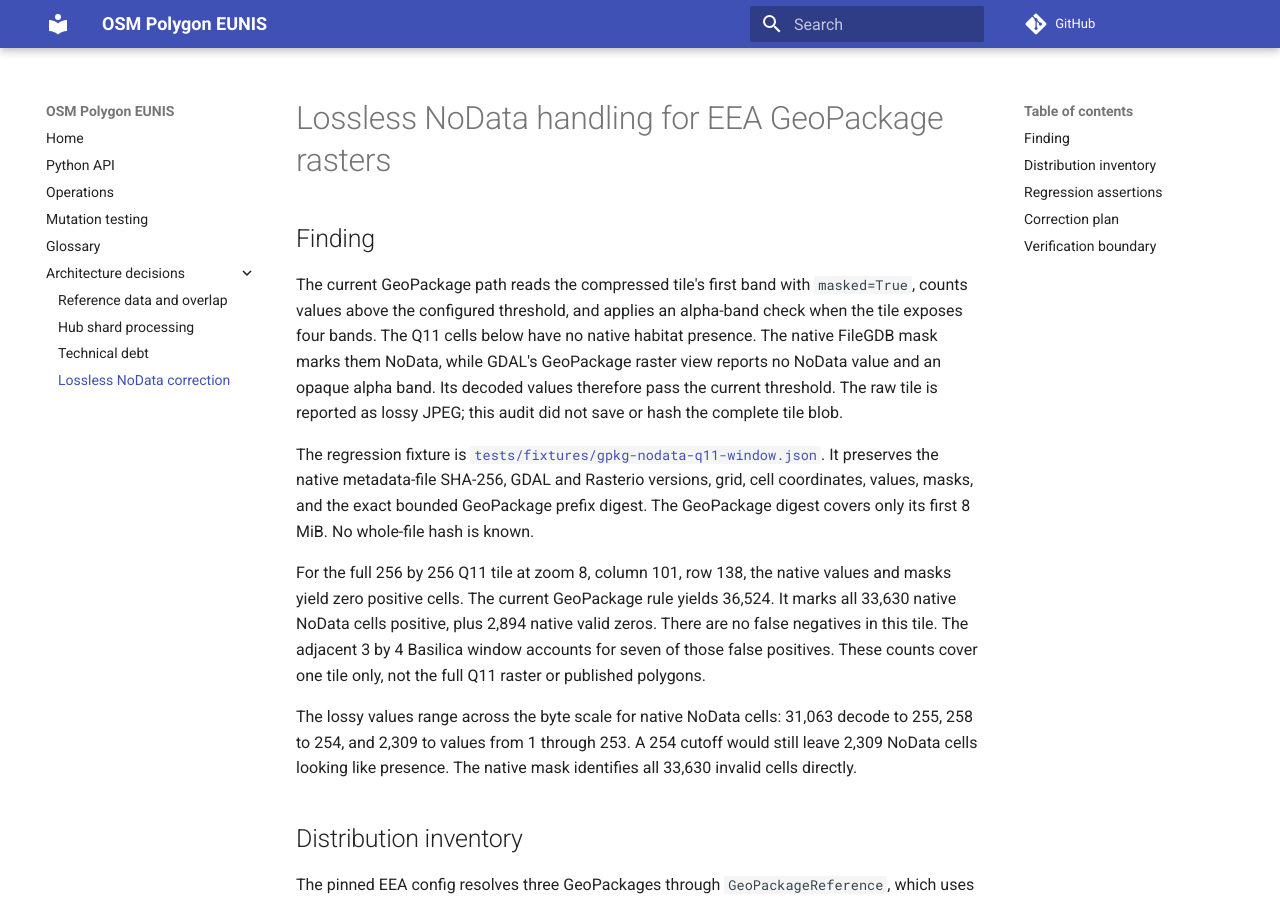
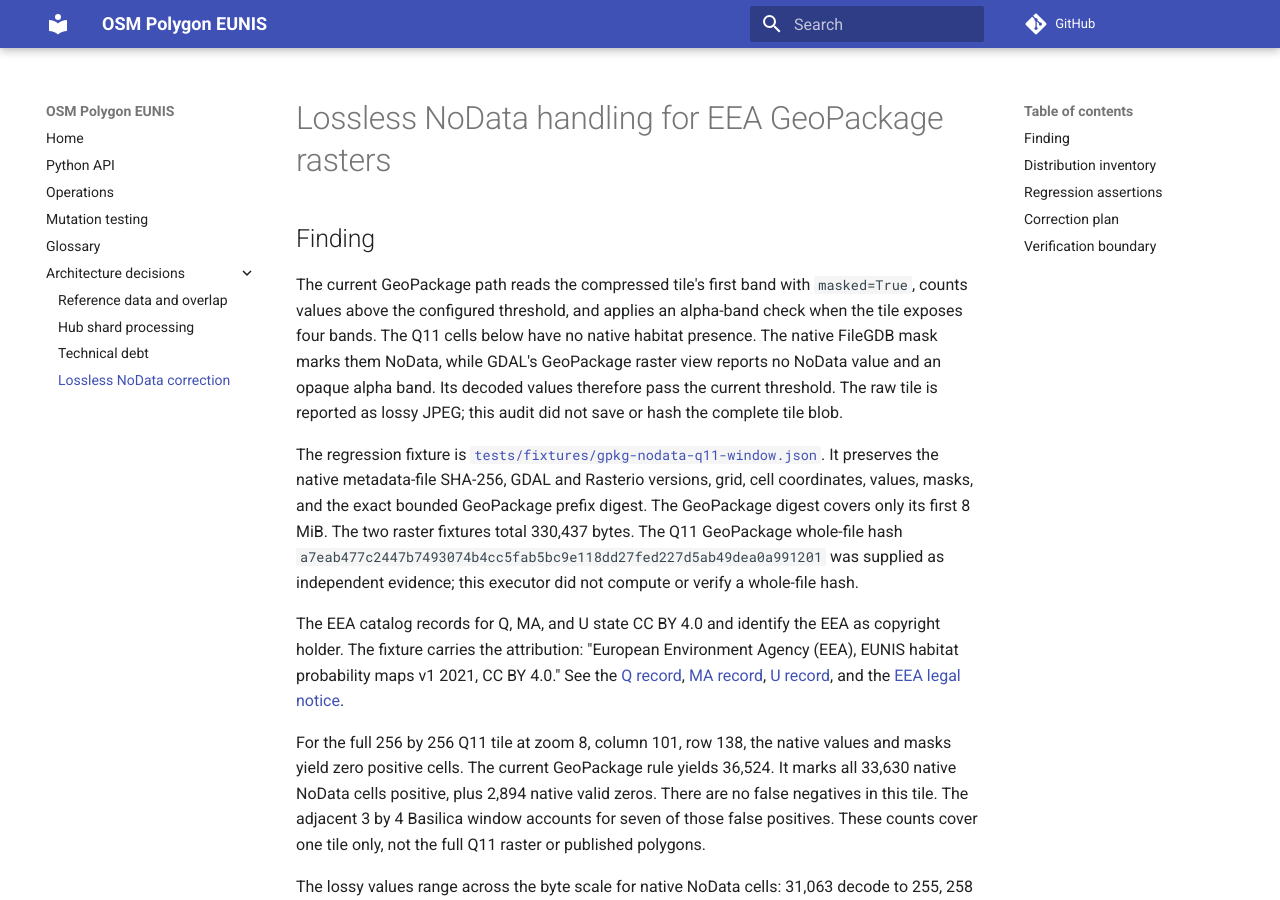
Before and after one commit to NoeFlandre/osm-polygon-eunis, an MkDocs documentation site: the page built from docs/source-correction/gpkg-lossless-nodata.md, in a window 1280 px wide and 900 px high. Built offline with MkDocs 1.6.1 and Material for MkDocs 9.7.7, drawn with Linux system fonts in a browser that asks for light colours; comment, search, counter and statistics services are not loaded.

Commit message:
docs: record EEA attribution and supplied package digest

```diff
--- a/docs/source-correction/gpkg-lossless-nodata.md
+++ b/docs/source-correction/gpkg-lossless-nodata.md
@@ -14,7 +14,19 @@ The regression fixture is
 [`tests/fixtures/gpkg-nodata-q11-window.json`](../../tests/fixtures/gpkg-nodata-q11-window.json).
 It preserves the native metadata-file SHA-256, GDAL and Rasterio versions, grid,
 cell coordinates, values, masks, and the exact bounded GeoPackage prefix digest.
-The GeoPackage digest covers only its first 8 MiB. No whole-file hash is known.
+The GeoPackage digest covers only its first 8 MiB. The two raster fixtures total
+330,437 bytes. The Q11 GeoPackage whole-file hash
+`a7eab477c2447b7493074b4cc5fab5bc9e118dd27fed227d5ab49dea0a991201` was supplied
+as independent evidence; this executor did not compute or verify a whole-file
+hash.
+
+The EEA catalog records for Q, MA, and U state CC BY 4.0 and identify the EEA as
+copyright holder. The fixture carries the attribution:
+"European Environment Agency (EEA), EUNIS habitat probability maps v1 2021,
+CC BY 4.0." See the [Q record](https://sdi.eea.europa.eu/catalogue/datahub/api/records/ae2fdada-93d6-4cf1-a11c-6ebccf25d286?language=eng),
+[MA record](https://sdi.eea.europa.eu/catalogue/datahub/api/records/7a2d78ec-8a31-4e7b-91df-45db6e64e842?language=eng),
+[U record](https://sdi.eea.europa.eu/catalogue/datahub/api/records/a6c48c2d-114f-406e-ba99-c9085a5f5aee?language=eng),
+and the [EEA legal notice](https://www.eea.europa.eu/en/legal-notice).
 
 For the full 256 by 256 Q11 tile at zoom 8, column 101, row 138, the native
 values and masks yield zero positive cells. The current GeoPackage rule yields
```
Also changed, not shown: 1 other file.
